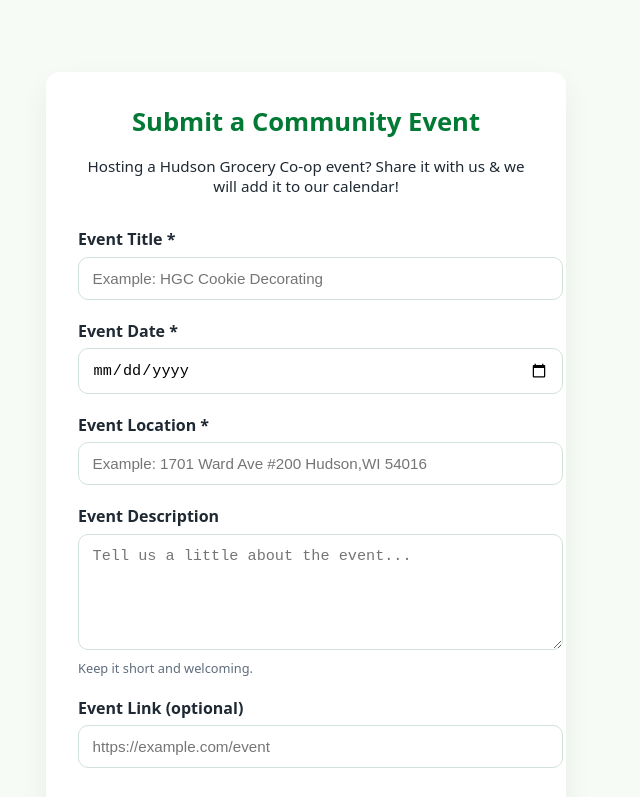
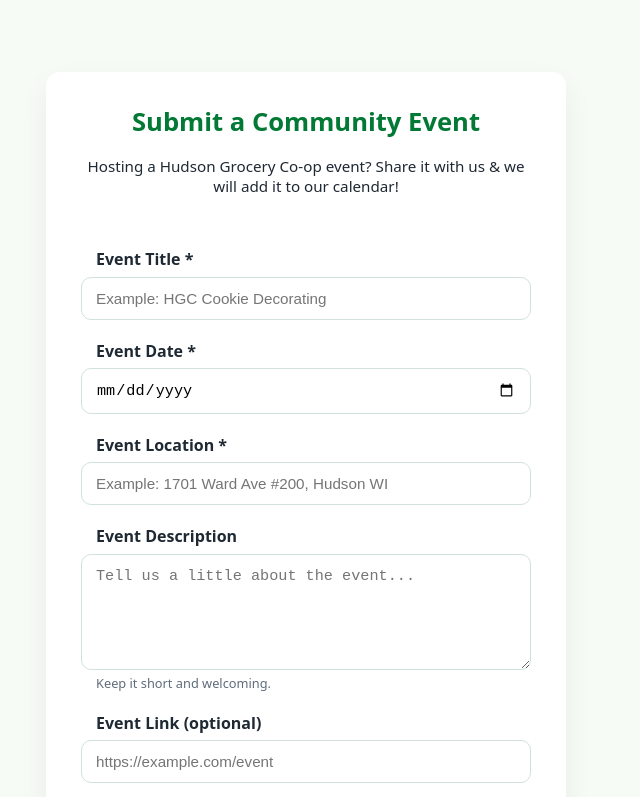
Before and after one commit to kaia2020/Event_Submission, a plain HTML site: page index.html in a window 1280 px wide. Shown: the top 797 px of the page, without its empty margins (334-974 px from the left). Drawn offline with Linux system fonts and the light colour scheme.

Commit message:
Update index.html

```diff
--- a/index.html
+++ b/index.html
@@ -47,16 +47,33 @@
       margin-bottom: 2rem;
     }
 
+    /* ===== FORM LAYOUT FIX ===== */
+
+    form {
+      display: flex;
+      flex-direction: column;
+      align-items: center;
+    }
+
+    form label,
+    form input,
+    form textarea,
+    form .hint,
+    form button {
+      width: 100%;
+      max-width: 420px;
+    }
+
     label {
       display: block;
       font-weight: 600;
       margin-top: 1.25rem;
       margin-bottom: 0.4rem;
+      text-align: left;
     }
 
     input,
     textarea {
-      width: 100%;
       padding: 0.75rem 0.85rem;
       border-radius: 10px;
       border: 1px solid #d1e3d8;
@@ -79,11 +96,11 @@
       font-size: 0.8rem;
       color: #5f6c7b;
       margin-top: 0.25rem;
+      text-align: left;
     }
 
     button {
       margin-top: 2rem;
-      width: 100%;
       padding: 0.9rem;
       font-size: 1rem;
       font-weight: 700;
@@ -110,6 +127,7 @@
       font-size: 0.9rem;
       text-align: center;
       display: none;
+      max-width: 420px;
     }
 
     .status.success {
@@ -145,7 +163,7 @@
         <input type="date" name="date" required />
 
         <label>Event Location *</label>
-        <input name="Location" required placeholder="Example: 1701 Ward Ave #200 Hudson,WI 54016" />
+        <input name="location" required placeholder="Example: 1701 Ward Ave #200, Hudson WI" />
 
         <label>Event Description</label>
         <textarea name="description" placeholder="Tell us a little about the event..."></textarea>
@@ -185,21 +203,20 @@
       const data = {
         title: form.title.value.trim(),
         date: form.date.value,
+        location: form.location.value.trim(),
         description: form.description.value.trim(),
         url: form.url.value.trim(),
         approved: false
       };
 
-      // 🔗 Replace this with your real API endpoint (Supabase, etc.)
-      fetch("https://hudsongrocery.coop › pages › events", {
+      /* Replace with your real endpoint */
+      fetch("YOUR_ENDPOINT_HERE", {
         method: "POST",
-        headers: {
-          "Content-Type": "application/json"
-        },
+        headers: { "Content-Type": "application/json" },
         body: JSON.stringify(data)
       })
       .then(res => {
-        if (!res.ok) throw new Error("Network error");
+        if (!res.ok) throw new Error();
         successMsg.style.display = "block";
         form.reset();
       })
```
